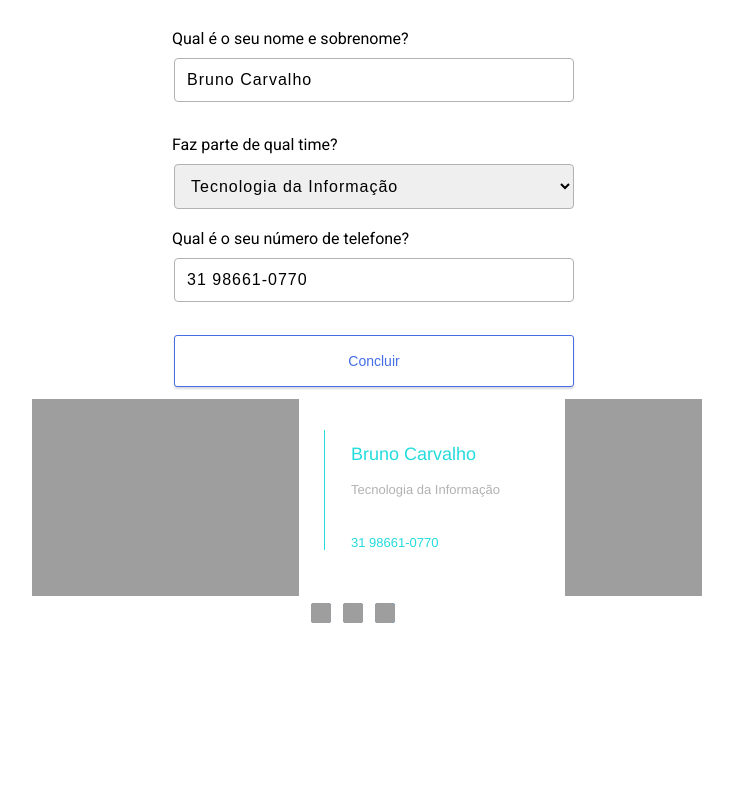
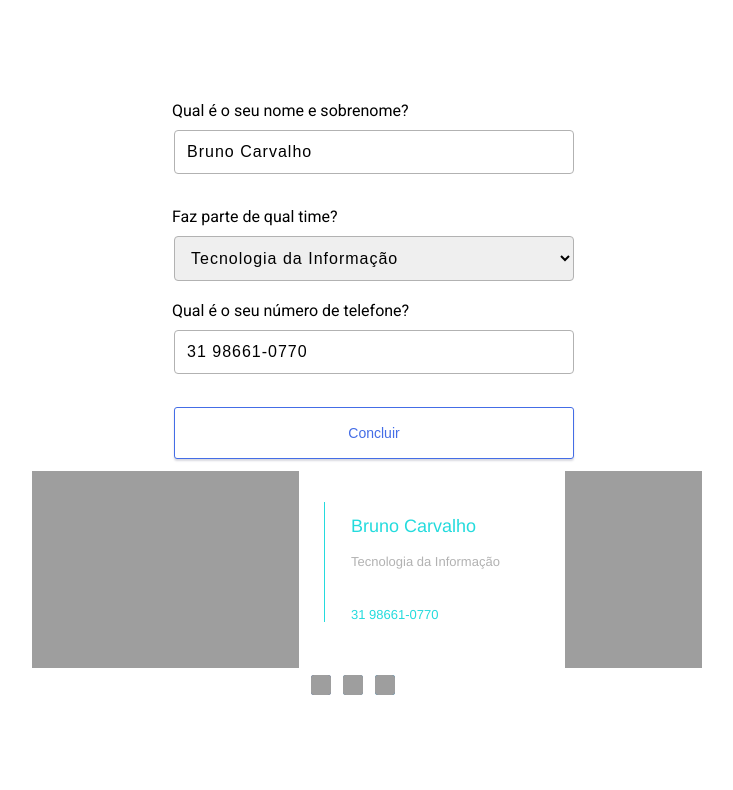
Before and after one commit to fortinisocial/signature-generator, a plain HTML site: page index.html in a window 1280 px wide. Shown: the whole page, without its empty margins (266-999 px from the left). Drawn offline with Linux system fonts and the light colour scheme.

Commit message:
Update content positioning

```diff
--- a/styles.css
+++ b/styles.css
@@ -6,6 +6,10 @@ html,
 body {
   font-family: "Roboto", sans-serif;
   height: 100%;
+  overflow: hidden;
+  display: flex;
+  align-items: center;
+  justify-content: center;
 }
 
 #copied-container {
@@ -124,7 +128,7 @@ body {
 .preview-container {
   display: flex;
   width: 100%;
-  height: 400px;
+  height: 240px;
   justify-content: center;
 }
 
```
